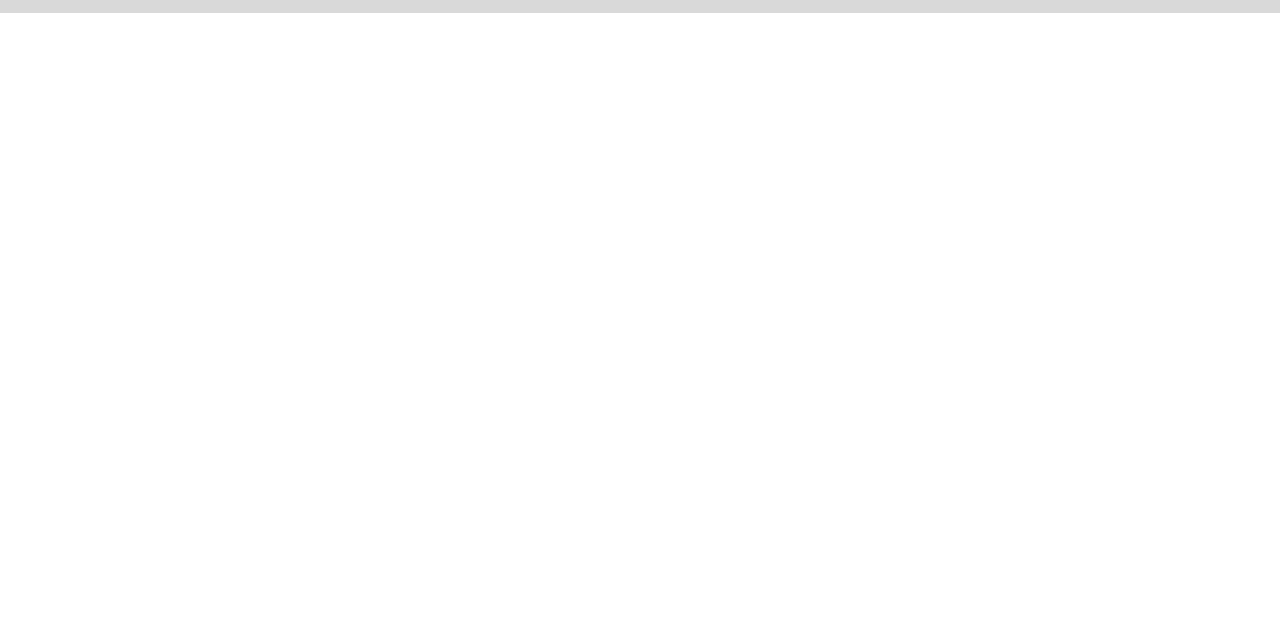
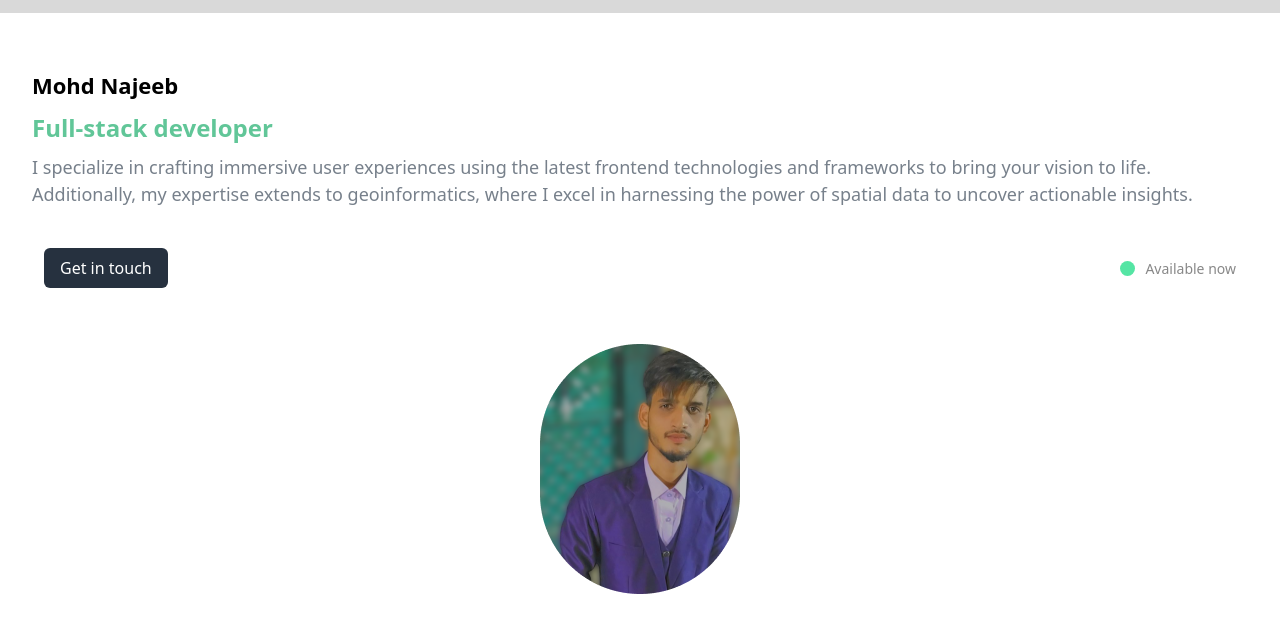
Before and after one commit to Najeeb-rehman-dev/Portfolio-website, a website: page src/index.html in a window 1280 px wide. Shown: the part 43-676 px from the top of the page. Drawn offline with Linux system fonts and the light colour scheme.

Commit message:
get in touch section added to the website

```diff
--- a/src/index.html
+++ b/src/index.html
@@ -9,7 +9,7 @@
   <body>
     <head>
       <nav
-        class="mb-10 flex w-full items-center justify-between bg-[#D9D9D9] px-6 py-4"
+        class="flex w-full items-center justify-between bg-[#D9D9D9] px-6 py-4"
       >
         <div><img src="./icons/logo-icon.png" alt="" /></div>
         <div><img src="./icons/bar-icon.png" alt="" /></div>
@@ -23,5 +23,42 @@
         </div>
       </nav>
     </head>
+    <main>
+      <!-- get in touch section -->
+      <section>
+        <div class="flex flex-col justify-between px-8 py-14">
+          <div class="flex flex-col gap-2">
+            <h1 class="text-[22px] font-bold">Mohd Najeeb</h1>
+            <h1 class="text-xl font-bold text-[#61C698]">
+              Full-stack developer
+            </h1>
+            <p class="text-[18px] font-medium text-[#77808B]">
+              I specialize in crafting immersive user experiences using the
+              latest frontend technologies and frameworks to bring your vision
+              to life. Additionally, my expertise extends to geoinformatics,
+              where I excel in harnessing the power of spatial data to uncover
+              actionable insights.
+            </p>
+          </div>
+
+          <div class="flex justify-between px-3 pb-14 pt-10">
+            <div>
+              <button class="rounded-md bg-[#26313F] px-4 py-2 text-white">
+                Get in touch
+              </button>
+            </div>
+            <div class="flex items-center gap-[10px]">
+              <div class="h-[15px] w-[15px] rounded-full bg-[#55E5A4]"></div>
+              <h1 class="text-base text-[#888888]">Available now</h1>
+            </div>
+          </div>
+
+          <div class="flex justify-center">
+            <div><img src="./images/my-Img1.png" alt="" /></div>
+          </div>
+        </div>
+        <hr class="mt-15 mb-10" />
+      </section>
+    </main>
   </body>
 </html>
```
Also changed, not shown: src/dist/output.css.
